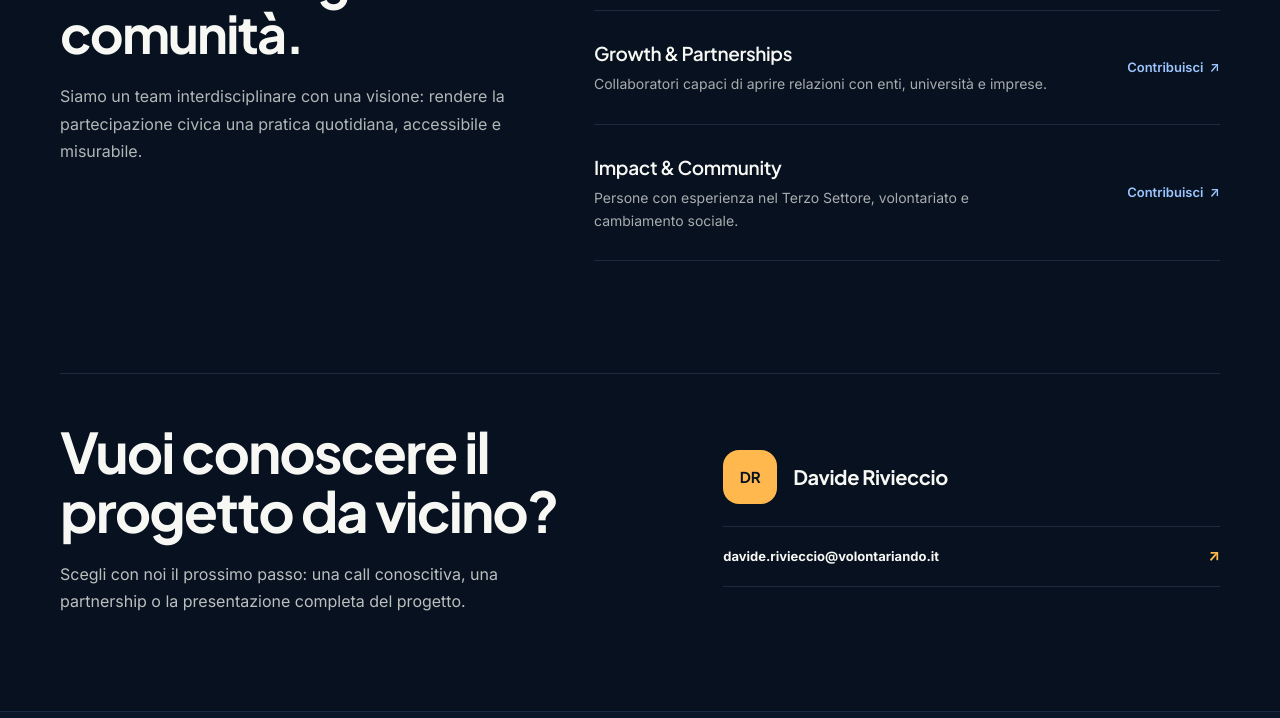
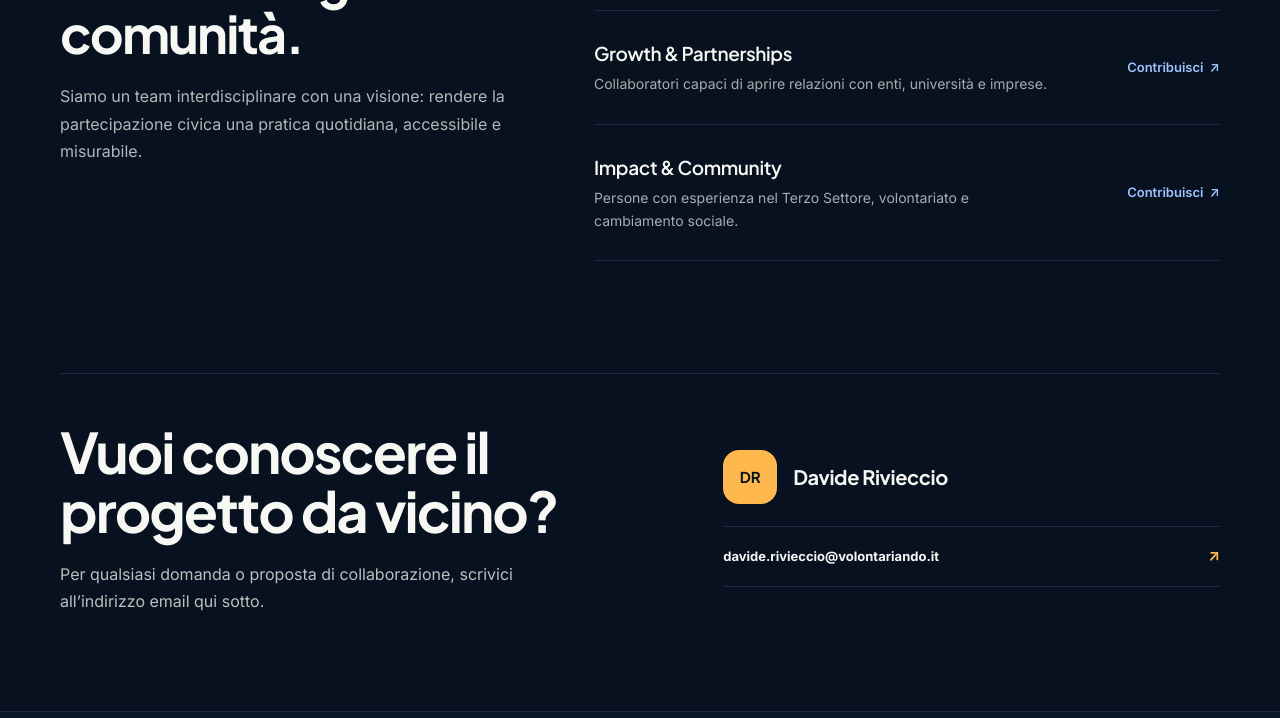
Before and after one commit to MatteRubbiani/volontariando-landing, an Astro site: page /en in a window 1280 px wide. Shown: the part 5181-5899 px from the top of the page. Built offline with nearby package versions, Linux system fonts and the light colour scheme; Astro itself is replaced by a stand-in of ours.

Commit message:
call conoscitiva tolta

```diff
--- a/src/components/Landing.astro
+++ b/src/components/Landing.astro
@@ -362,7 +362,7 @@ import BrandLogo from './NextLogo.astro';
 				<div class="contact-layout">
 					<header>
 						<h2>Vuoi conoscere il progetto da vicino?</h2>
-						<p>Scegli con noi il prossimo passo: una call conoscitiva, una partnership o la presentazione completa del progetto.</p>
+						<p>Per qualsiasi domanda o proposta di collaborazione, scrivici all’indirizzo email qui sotto.</p>
 					</header>
 
 					<article class="contact-card">
```
